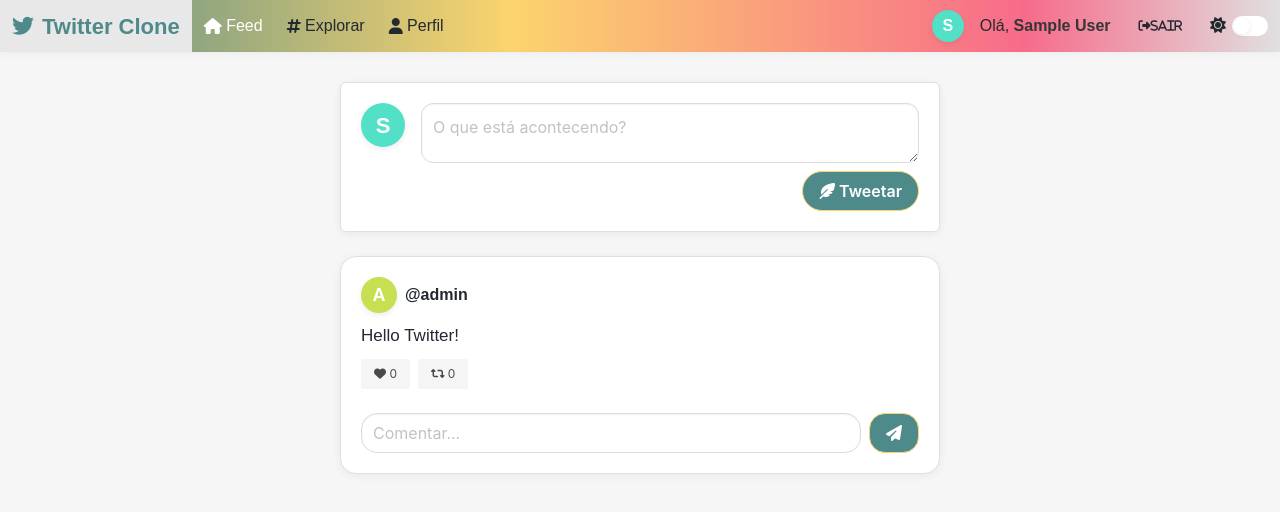
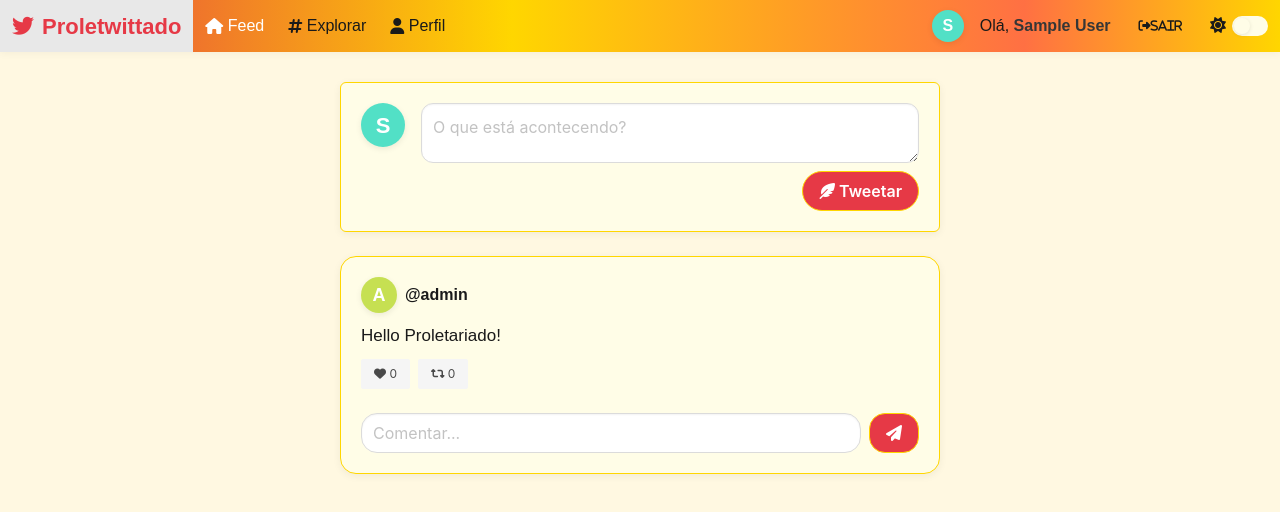
Before and after one commit to gibapacce/twitter-clone, a Next.js app: page / in a window 1280 px wide. Shown: the top 512 px of the page. Built offline with nearby package versions, Linux system fonts and the light colour scheme; sample sign-in values are in the browser's storage.

Commit message:
Mudado nome de aplicação e cores

```diff
--- a/src/app/api/comments/route.js
+++ b/src/app/api/comments/route.js
@@ -1,5 +1,5 @@
 let tweets = [
-  { id: 1, user: 'admin', content: 'Hello Twitter!', likes: [], retweets: [], comments: [] }
+  { id: 1, user: 'admin', content: 'Hello Proleariado!', likes: [], retweets: [], comments: [] }
 ];
 
 export async function GET() {
--- a/src/app/api/tweets/route.js
+++ b/src/app/api/tweets/route.js
@@ -1,5 +1,5 @@
 let tweets = [
-  { id: 1, user: 'admin', content: 'Hello Twitter!', likes: [], retweets: [], comments: [] }
+  { id: 1, user: 'admin', content: 'Hello Proletariado!', likes: [], retweets: [], comments: [] }
 ];
 
 export async function GET() {
--- a/src/app/components/Navbar.js
+++ b/src/app/components/Navbar.js
@@ -13,7 +13,7 @@
         <a className="navbar-item" onClick={() => router.push("/")}
           style={{ fontWeight: 700, fontSize: 22 }}>
           <i className="fa-brands fa-twitter has-text-link" style={{ marginRight: 8 }}></i>
-          Twitter Clone
+          Proletwittado
         </a>
       </div>
       <div className="navbar-menu">
--- a/src/app/globals.css
+++ b/src/app/globals.css
@@ -1,12 +1,12 @@
 :root {
-  --background: #F6F6F6;
-  --foreground: #232931;
+  --background: #FFF8E1;
+  --foreground: #1A1A1A;
 }
 
 @media (prefers-color-scheme: dark) {
   :root {
-    --background: #232931;
-    --foreground: #F6F6F6;
+    --background: #1A1A1A;
+    --foreground: #FFF8E1;
   }
 }
 
--- a/src/app/layout.js
+++ b/src/app/layout.js
@@ -3,8 +3,8 @@
 // Remover import ThemeToggle
 
 export const metadata = {
-  title: "Create Next App",
-  description: "Generated by create next app",
+  title: "Proletwittado",
+  description: "Uma rede social vibrante em vermelho e amarelo ouro",
 };
 
 export default function RootLayout({ children }) {
@@ -17,32 +17,32 @@
         />
         <style>{`
           :root {
-            --color-primary: #4F8A8B;
-            --color-secondary: #FBD46D;
-            --color-accent: #F76B8A;
-            --color-bg: #F6F6F6;
-            --color-bg-card: #FFFFFF;
-            --color-text: #232931;
+            --color-primary: #E63946;
+            --color-secondary: #FFD600;
+            --color-accent: #FF7043;
+            --color-bg: #FFF8E1;
+            --color-bg-card: #FFFDE7;
+            --color-text: #1A1A1A;
             --color-text-muted: #6E6E6E;
-            --color-border: #E0E0E0;
-            --color-success: #70D96A;
-            --color-error: #F76B8A;
-            --color-info: #4F8A8B;
-            --color-warning: #FBD46D;
+            --color-border: #FFD600;
+            --color-success: #43A047;
+            --color-error: #E63946;
+            --color-info: #FF7043;
+            --color-warning: #FFD600;
           }
           [data-theme="dark"] {
-            --color-primary: #4F8A8B;
-            --color-secondary: #FBD46D;
-            --color-accent: #F76B8A;
-            --color-bg: #232931;
-            --color-bg-card: #393E46;
-            --color-text: #F6F6F6;
-            --color-text-muted: #BDBDBD;
-            --color-border: #393E46;
-            --color-success: #70D96A;
-            --color-error: #F76B8A;
-            --color-info: #4F8A8B;
-            --color-warning: #FBD46D;
+            --color-primary: #E63946;
+            --color-secondary: #FFD600;
+            --color-accent: #FF7043;
+            --color-bg: #1A1A1A;
+            --color-bg-card: #232323;
+            --color-text: #FFF8E1;
+            --color-text-muted: #FFD600;
+            --color-border: #E63946;
+            --color-success: #43A047;
+            --color-error: #E63946;
+            --color-info: #FF7043;
+            --color-warning: #FFD600;
           }
           html, body {
             background: var(--color-bg) !important;
```
